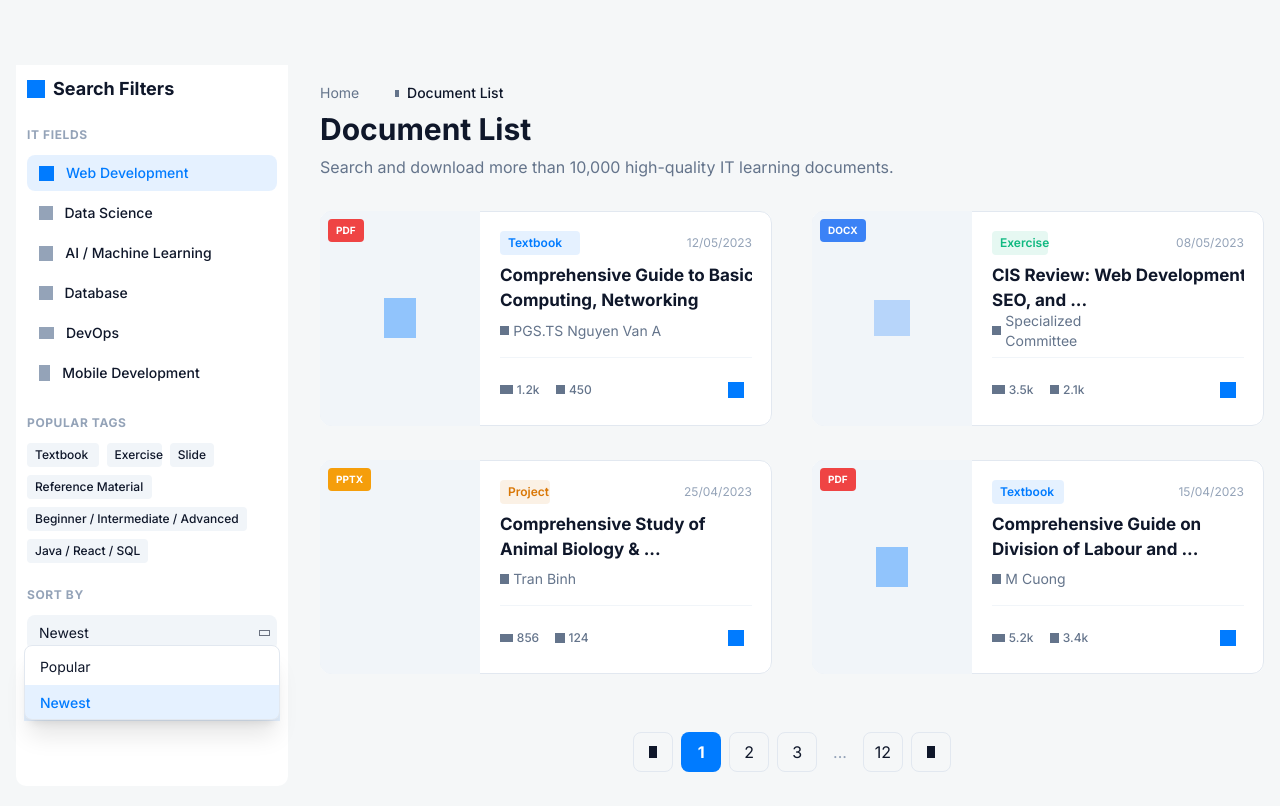
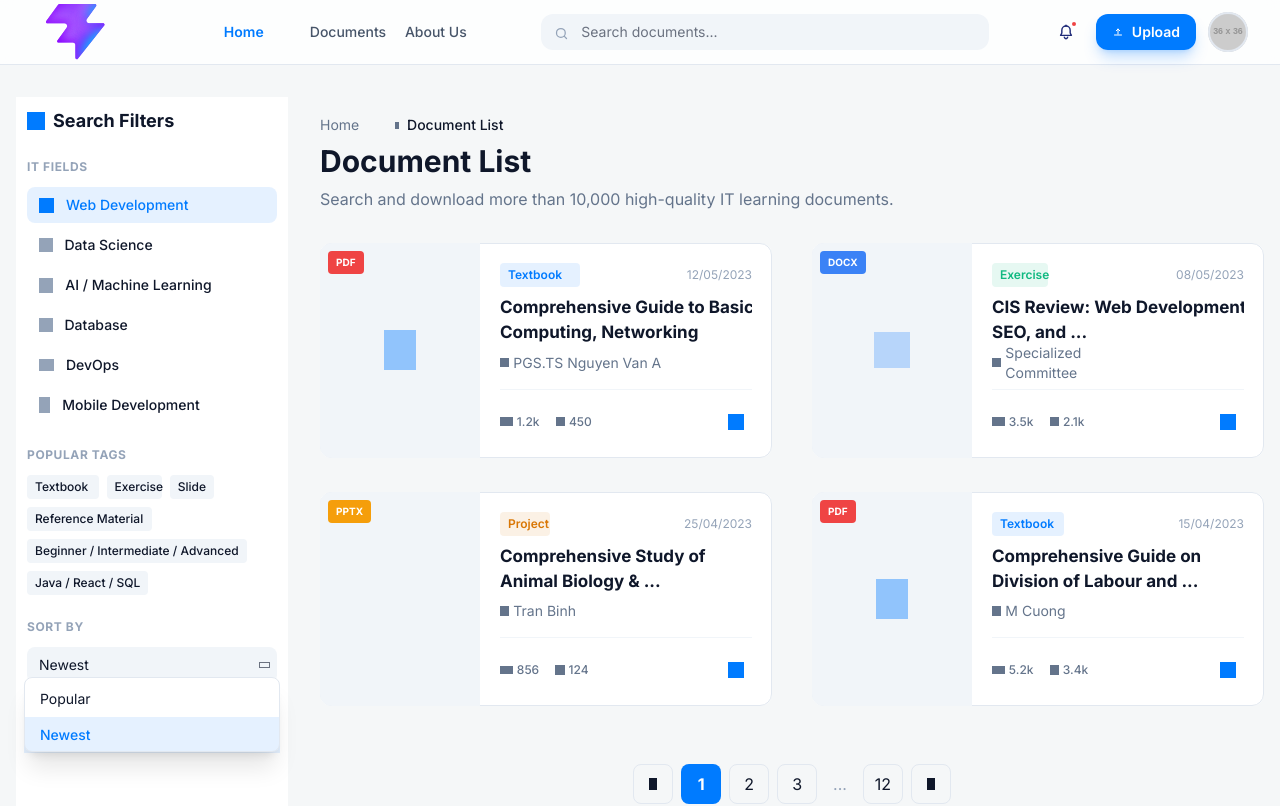
Before and after one commit to phuchoang1807/Frontend_study_IT, a React (Vite) app: page /documents in a window 1280 px wide. Shown: the top 806 px of the page. Built offline with nearby package versions, Linux system fonts and the light colour scheme.

Commit message:
refactor(documents): add shared header and footer to document list page

```diff
--- a/src/components/DocumentsList.jsx
+++ b/src/components/DocumentsList.jsx
@@ -1,27 +1,29 @@
 // src/pages/DocumentsList.jsx
+import Header from "./Header";
+import Footer from "./Footer";
 
 export default function DocumentsList() {
   return (
     <div
       style={{
-        width: "1280px",
-        height: "1211px",
-        position: "relative",
+         width: "100%",
+        minHeight: "100vh",
         background: "#F5F7F8",
-        margin: "0 auto",
+
       }}
     >
+       <Header />
       {/* Main container */}
       <div
         style={{
-          width: "1280px",
+          width: "100%",
           maxWidth: "1280px",
+          margin: "0 auto",
+          paddingTop: "32px",
           paddingBottom: "32px",
           paddingLeft: "16px",
           paddingRight: "16px",
-          position: "absolute",
-          left: 0,
-          top: "65px",
+          boxSizing: "border-box",
           justifyContent: "flex-start",
           alignItems: "flex-start",
           gap: "32px",
@@ -2285,6 +2287,7 @@ export default function DocumentsList() {
 
       {/* Footer chung (dùng component Footer đã có) */}
       {/* <Footer />  // Nếu bạn muốn footer ở đây thì uncomment */}
+      <Footer />
     </div>
   );
 }
```
